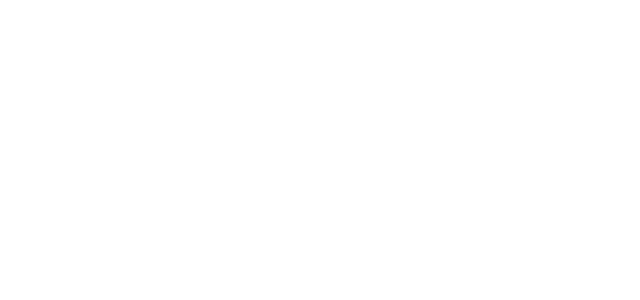
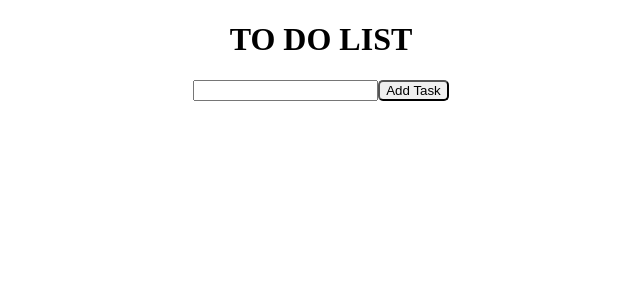
Before and after one commit to 2021-sydney-tech/to-do-list, a React (Create React App) app: page / in a window 1280 px wide. Shown: the top 300 px of the page, without its empty margins (319-959 px from the left). Built offline with nearby package versions, Linux system fonts and the light colour scheme.

Commit message:
add task

```diff
--- a/src/App.css
+++ b/src/App.css
@@ -1,3 +1,7 @@
 .App {
   text-align: center;
 }
+
+button {
+  border-radius: 5px;
+}
--- a/src/App.js
+++ b/src/App.js
@@ -1,13 +1,30 @@
-
 import "./App.css";
 import { useState } from "react";
 
 function App() {
+  const [toDoList, setToDoList] = useState([]);
+  const [newTask, setNewTask] = useState("");
 
+  const handleOnChange = (event) => {
+    setNewTask(event.target.value);
+  };
 
+  const addTask = () => {
+    const newToDoList = [...toDoList, newTask];
+    setToDoList(newToDoList)
+  };
   return (
     <div className="App">
-
+      <div>
+        <h1>TO DO LIST</h1>
+      </div>
+      <div className="addTask">
+        <input onChange={handleOnChange} />
+        <button onClick={addTask}>Add Task</button>
+      </div>
+      <div className="list">
+        {toDoList.map(task => <h2>{task}</h2>)}
+      </div>
     </div>
   );
 }
```
